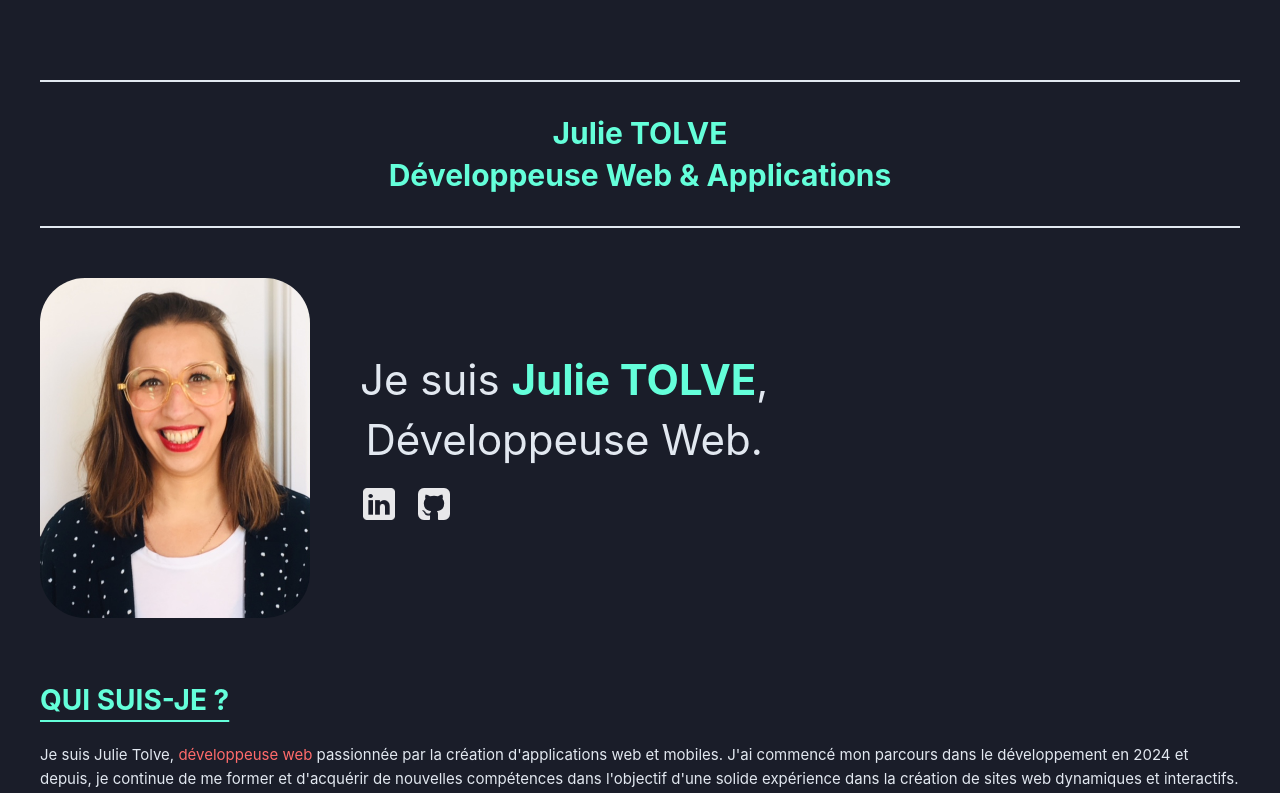
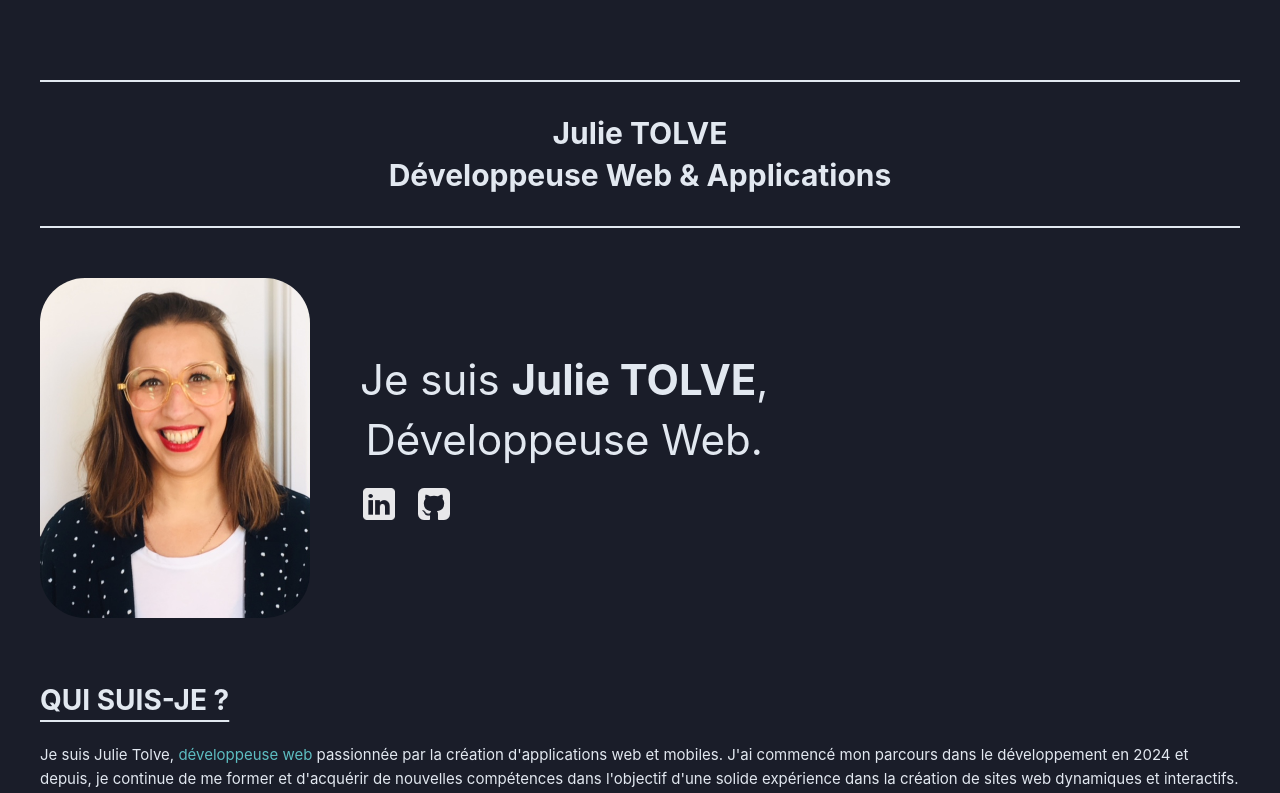
Before and after one commit to JulieRaph/Portfolio_Projects, a Vue app: page / in a window 1280 px wide. Shown: the top 793 px of the page. Built offline with nearby package versions, Linux system fonts and the light colour scheme.

Commit message:
fix: Update custom text colors in base.css for improved consistency

```diff
--- a/src/assets/base.css
+++ b/src/assets/base.css
@@ -22,8 +22,8 @@
 
   /* Variables custom */
   --vt-c-custom-dark-1: #1a1d29;
-  --vt-c-custom-text-1: #64ffda;
-  --vt-c-custom-text-2: #ff6b6b;
+  --vt-c-custom-text-1: #e2e8f0;
+  --vt-c-custom-text-2: #5dbdc1;
   --vt-c-custom-text-normal: #e2e8f0;
 }
 
```
